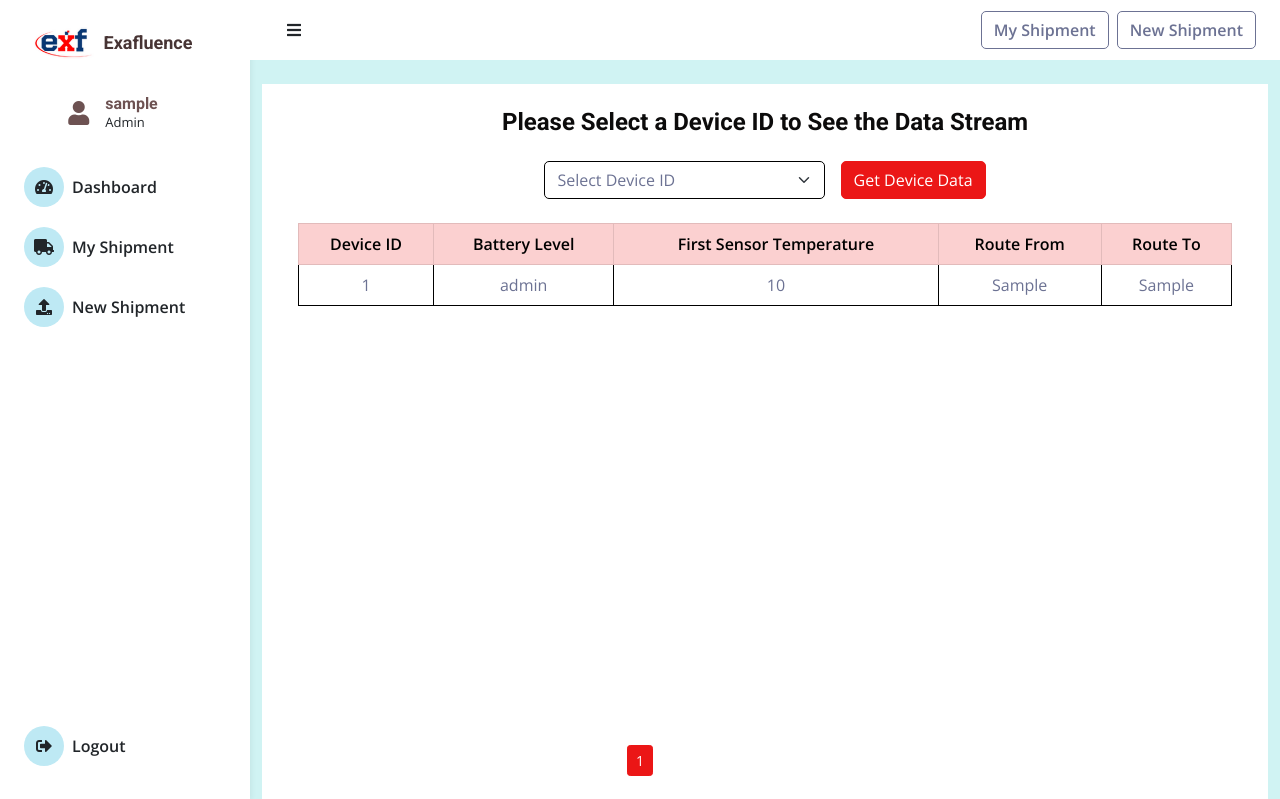
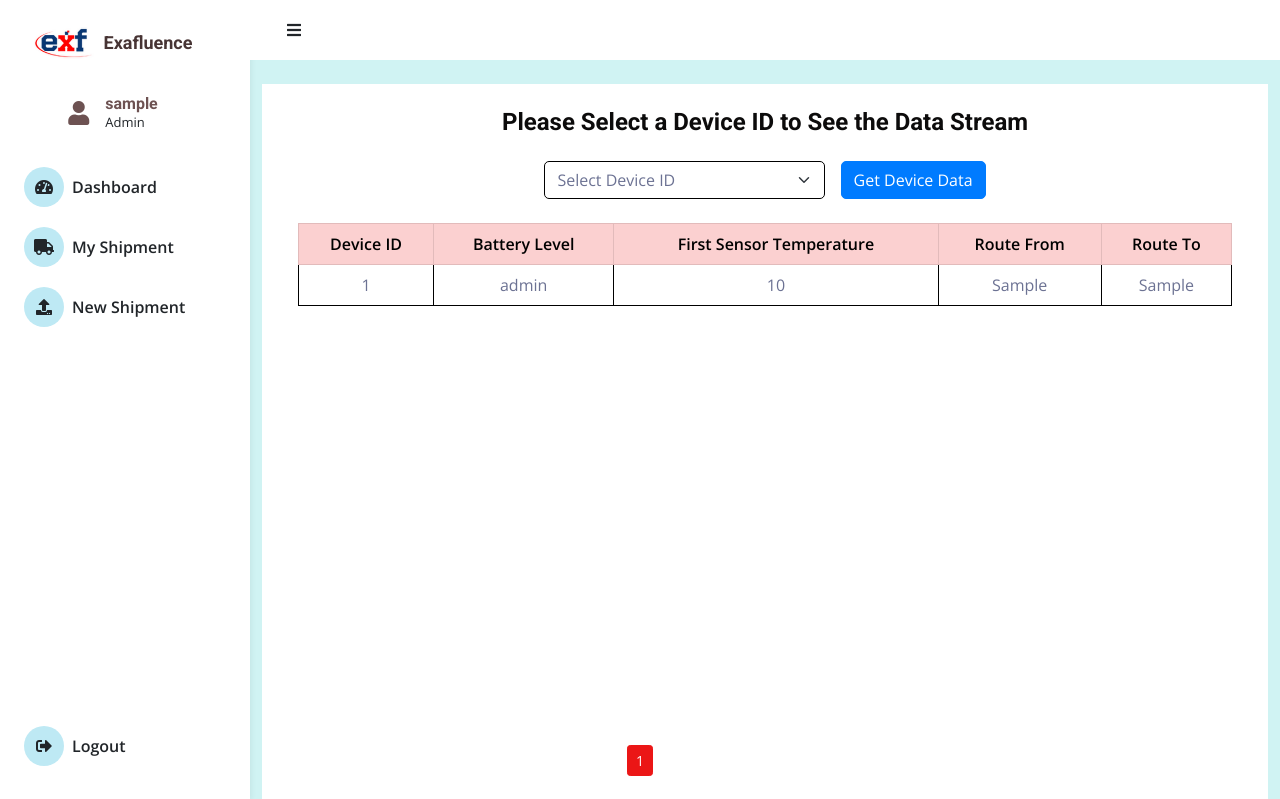
Before and after one commit to Alagani/fastapi_scm_project, a FastAPI app: template app/templates/device_data.html in a window 1280 px wide. Shown: the top 799 px of the page. Run offline with FastAPI, Linux system fonts and the light colour scheme; the template is opened without the code that fills it: most values are stand-ins (such as "Sample title", 1, 10 or a date in 2020); some libraries are stand-ins or nearby versions.

Commit message:
added style to getDataBtn

```diff
--- a/app/templates/device_data.html
+++ b/app/templates/device_data.html
@@ -22,6 +22,16 @@
 
     <!-- Template Stylesheet -->
     <link href="static/css/style.css" rel="stylesheet">
+    <style>
+        #getDataBtn{
+            color: white;
+            background-color: #007bff;
+            border-color: #007bff;
+        }
+        #getDataBtn:hover{
+            background-color: blue;
+        }
+    </style>
 </head>
 
 <body>
@@ -68,17 +78,17 @@
             <a href="#" class="sidebar-toggler flex-shrink-0">
                 <i class="fa fa-bars"></i>
             </a>
-            <a href="#" class="navbar-brand d-flex d-lg-none me-4">
+            <a href="/dashboard" class="navbar-brand d-flex d-lg-none me-4">
                 <img src="static/img/Exafluence.jpg" alt="Exafluence" style="border-radius: 30%; width: 45px; height: 45px; margin-right: 10px;">
             </a>
-            <div class="navbar-nav align-items-center ms-auto">
+            <!-- <div class="navbar-nav align-items-center ms-auto">
                 <a href="/my_shipment" class="btn btn-outline-light text-decoration-none me-2">
                     <span class="d-none d-lg-inline-flex fw-bold">My Shipment</span>
                 </a>
                 <a href="/new_shipment" class="btn btn-outline-light text-decoration-none">
                     <span class="d-none d-lg-inline-flex fw-bold">New Shipment</span>
                 </a>
-            </div>
+            </div> -->
         </nav>
 
         <!-- Navbar End -->
@@ -102,7 +112,7 @@
                                     <option value="1152">1152</option>
                                     <option value="1153">1153</option>
                                 </select>
-                                <button id="getDataBtn" class="btn btn-primary">Get Device Data</button>
+                                <button id="getDataBtn" class="btn">Get Device Data</button>
                             </div>
 
                             <!-- Table area -->
```
